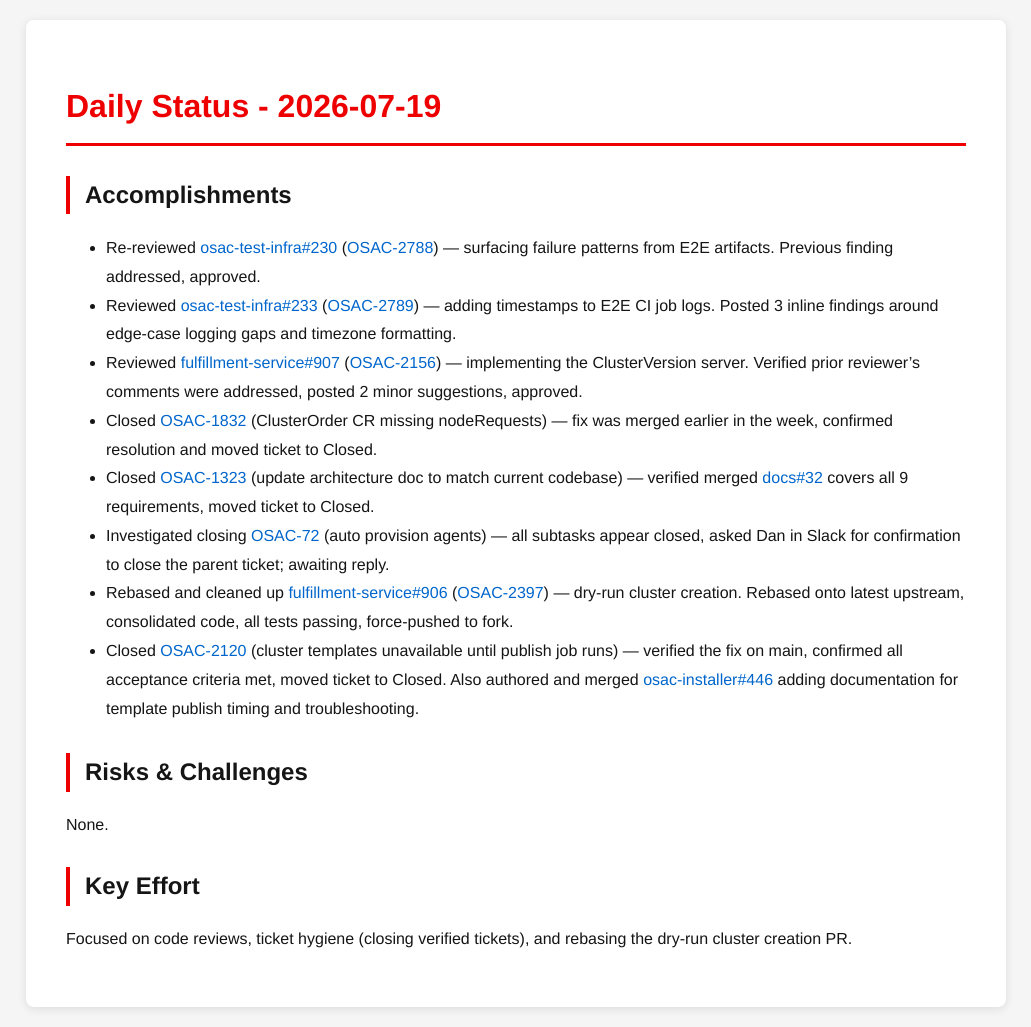
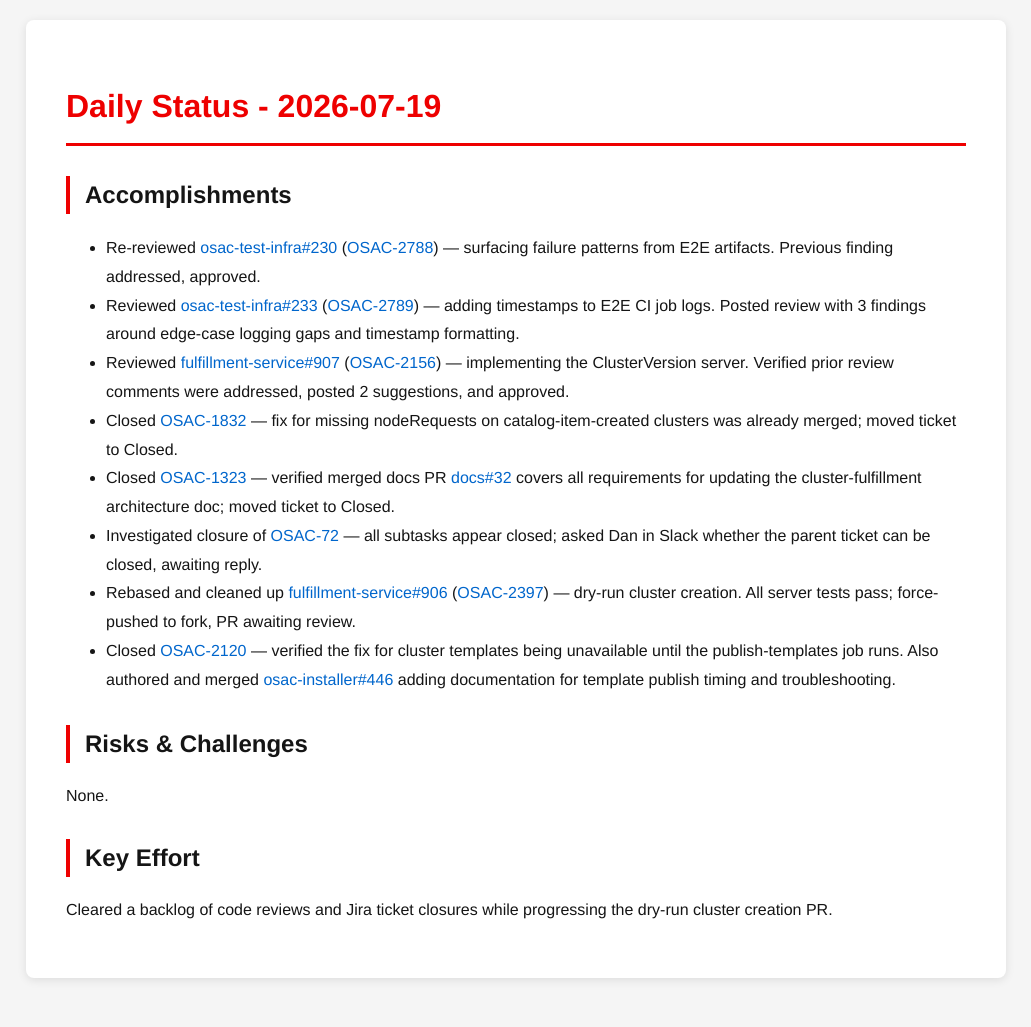
Before and after one commit to tzvatot/daily-status, a Jekyll site: the page built from 2026-07-19.md, in a window 1280 px wide. Shown: the whole page, without its empty margins (124-1155 px from the left). Built offline with Jekyll 4.4.1, drawn with Linux system fonts in a browser that asks for light colours; after the commit the page ends 998 px from its top, so only the background shows below that.

Commit message:
Daily status update - 2026-07-19

```diff
--- a/2026-07-19.md
+++ b/2026-07-19.md
@@ -8,16 +8,16 @@ date: 2026-07-19
 
 ## Accomplishments
 - Re-reviewed [osac-test-infra#230](https://github.com/osac-project/osac-test-infra/pull/230) ([OSAC-2788](https://redhat.atlassian.net/browse/OSAC-2788)) — surfacing failure patterns from E2E artifacts. Previous finding addressed, approved.
-- Reviewed [osac-test-infra#233](https://github.com/osac-project/osac-test-infra/pull/233) ([OSAC-2789](https://redhat.atlassian.net/browse/OSAC-2789)) — adding timestamps to E2E CI job logs. Posted 3 inline findings around edge-case logging gaps and timezone formatting.
-- Reviewed [fulfillment-service#907](https://github.com/osac-project/fulfillment-service/pull/907) ([OSAC-2156](https://redhat.atlassian.net/browse/OSAC-2156)) — implementing the ClusterVersion server. Verified prior reviewer's comments were addressed, posted 2 minor suggestions, approved.
-- Closed [OSAC-1832](https://redhat.atlassian.net/browse/OSAC-1832) (ClusterOrder CR missing nodeRequests) — fix was merged earlier in the week, confirmed resolution and moved ticket to Closed.
-- Closed [OSAC-1323](https://redhat.atlassian.net/browse/OSAC-1323) (update architecture doc to match current codebase) — verified merged [docs#32](https://github.com/osac-project/docs/pull/32) covers all 9 requirements, moved ticket to Closed.
-- Investigated closing [OSAC-72](https://redhat.atlassian.net/browse/OSAC-72) (auto provision agents) — all subtasks appear closed, asked Dan in Slack for confirmation to close the parent ticket; awaiting reply.
-- Rebased and cleaned up [fulfillment-service#906](https://github.com/osac-project/fulfillment-service/pull/906) ([OSAC-2397](https://redhat.atlassian.net/browse/OSAC-2397)) — dry-run cluster creation. Rebased onto latest upstream, consolidated code, all tests passing, force-pushed to fork.
-- Closed [OSAC-2120](https://redhat.atlassian.net/browse/OSAC-2120) (cluster templates unavailable until publish job runs) — verified the fix on main, confirmed all acceptance criteria met, moved ticket to Closed. Also authored and merged [osac-installer#446](https://github.com/osac-project/osac-installer/pull/446) adding documentation for template publish timing and troubleshooting.
+- Reviewed [osac-test-infra#233](https://github.com/osac-project/osac-test-infra/pull/233) ([OSAC-2789](https://redhat.atlassian.net/browse/OSAC-2789)) — adding timestamps to E2E CI job logs. Posted review with 3 findings around edge-case logging gaps and timestamp formatting.
+- Reviewed [fulfillment-service#907](https://github.com/osac-project/fulfillment-service/pull/907) ([OSAC-2156](https://redhat.atlassian.net/browse/OSAC-2156)) — implementing the ClusterVersion server. Verified prior review comments were addressed, posted 2 suggestions, and approved.
+- Closed [OSAC-1832](https://redhat.atlassian.net/browse/OSAC-1832) — fix for missing nodeRequests on catalog-item-created clusters was already merged; moved ticket to Closed.
+- Closed [OSAC-1323](https://redhat.atlassian.net/browse/OSAC-1323) — verified merged docs PR [docs#32](https://github.com/osac-project/docs/pull/32) covers all requirements for updating the cluster-fulfillment architecture doc; moved ticket to Closed.
+- Investigated closure of [OSAC-72](https://redhat.atlassian.net/browse/OSAC-72) — all subtasks appear closed; asked Dan in Slack whether the parent ticket can be closed, awaiting reply.
+- Rebased and cleaned up [fulfillment-service#906](https://github.com/osac-project/fulfillment-service/pull/906) ([OSAC-2397](https://redhat.atlassian.net/browse/OSAC-2397)) — dry-run cluster creation. All server tests pass; force-pushed to fork, PR awaiting review.
+- Closed [OSAC-2120](https://redhat.atlassian.net/browse/OSAC-2120) — verified the fix for cluster templates being unavailable until the publish-templates job runs. Also authored and merged [osac-installer#446](https://github.com/osac-project/osac-installer/pull/446) adding documentation for template publish timing and troubleshooting.
 
 ## Risks & Challenges
 None.
 
 ## Key Effort
-Focused on code reviews, ticket hygiene (closing verified tickets), and rebasing the dry-run cluster creation PR.
+Cleared a backlog of code reviews and Jira ticket closures while progressing the dry-run cluster creation PR.
```
